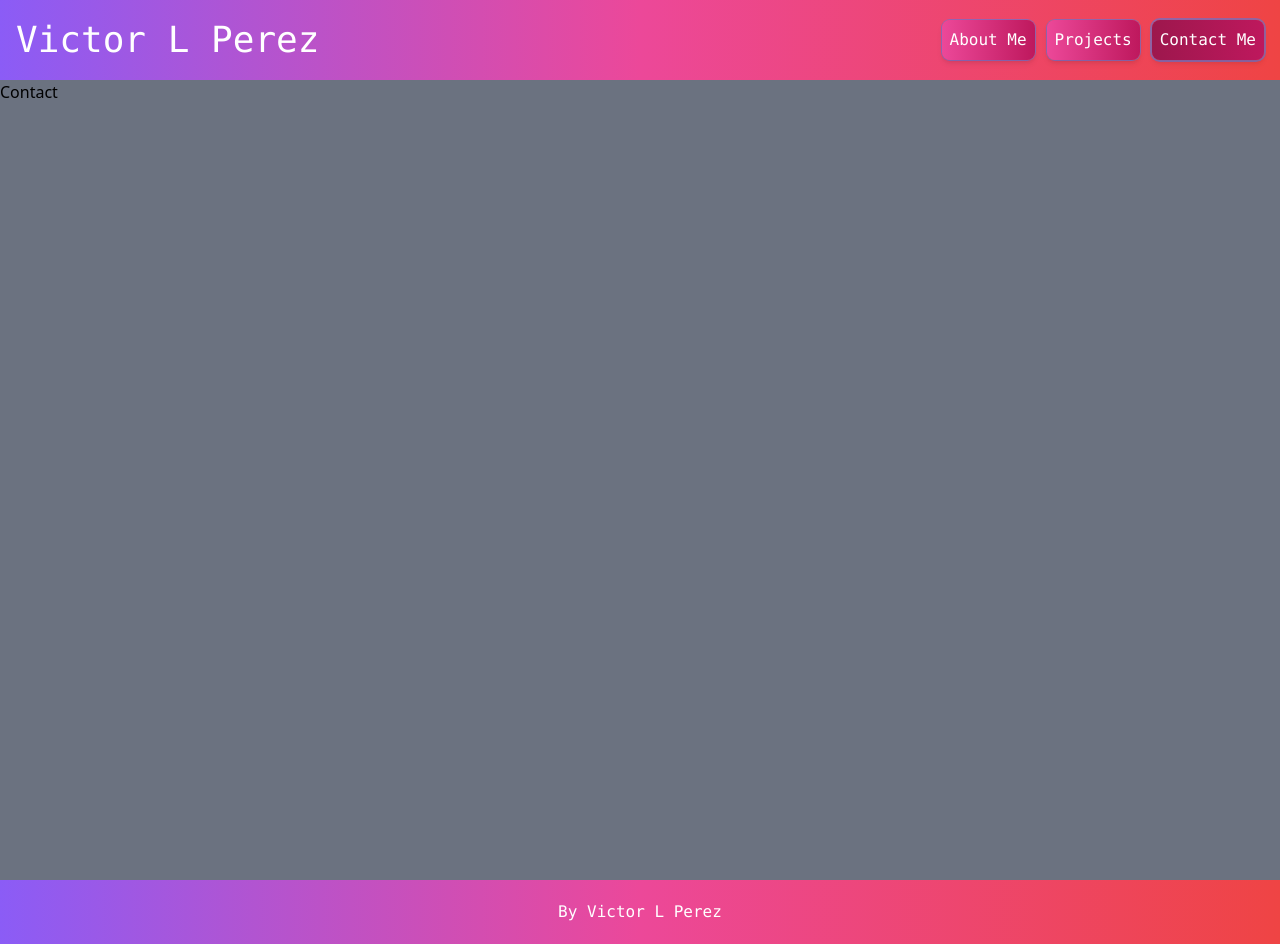
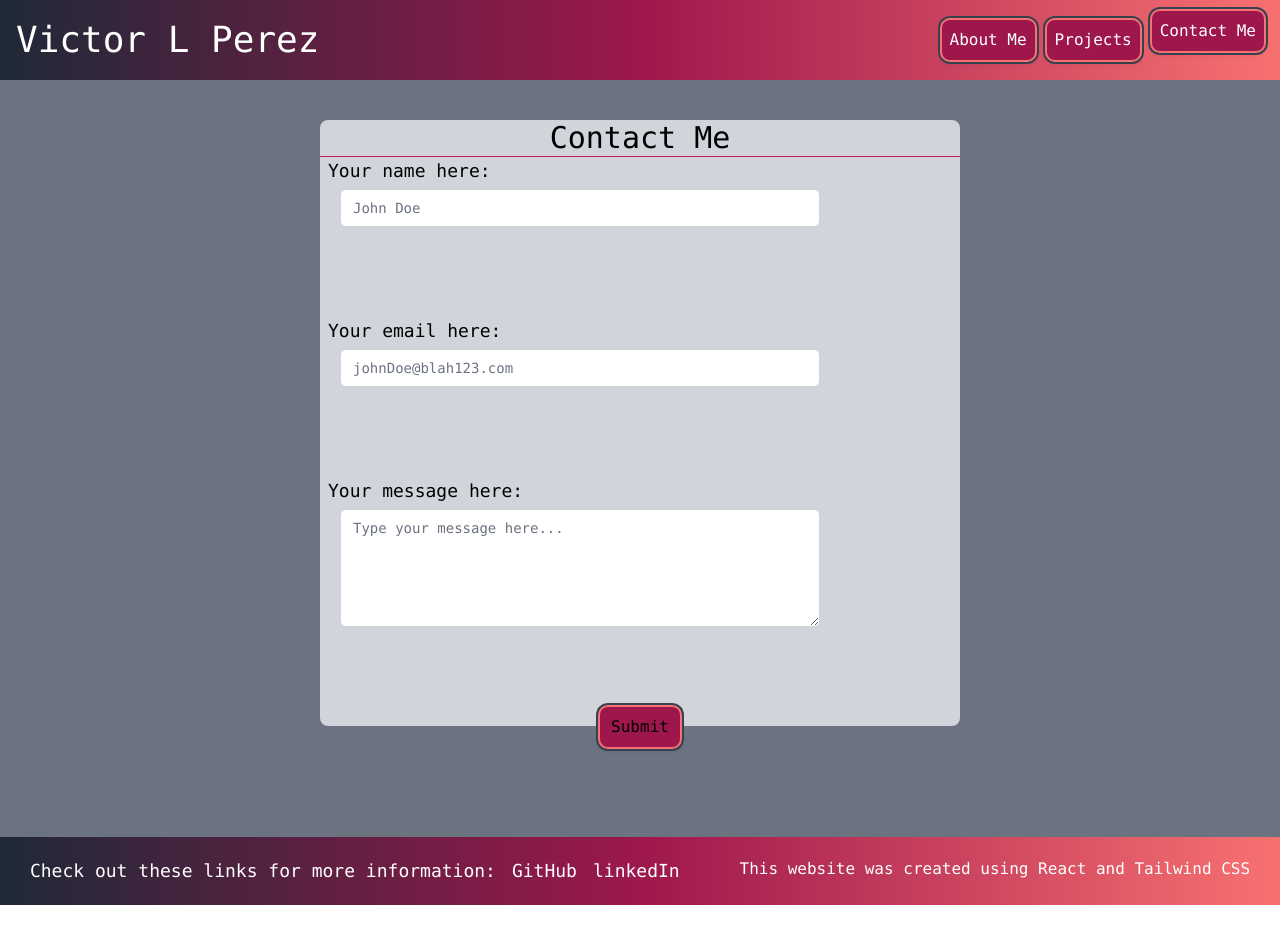
Before and after one commit to Zunaty/reactfolio, a React (Create React App) app: page / in a window 1280 px wide. Both pictures are taken after a click on the button "Contact Me". After the commit the page ends 905 px from the top, so only its background shows below. Built offline with nearby package versions, Linux system fonts and the light colour scheme.

Commit message:
Updates to contact form, scroll bars, page layout for about, footer update

```diff
--- a/package.json
+++ b/package.json
@@ -4,6 +4,7 @@
   "private": true,
   "dependencies": {
     "@craco/craco": "^6.4.0",
+    "@tailwindcss/forms": "^0.3.4",
     "@testing-library/jest-dom": "^5.14.1",
     "@testing-library/react": "^11.2.7",
     "@testing-library/user-event": "^12.8.3",
--- a/src/App.js
+++ b/src/App.js
@@ -8,13 +8,13 @@ import Contact from './components/Contact';
 import Footer from './components/Footer'
 
 function App() {
-  const [aboutSelect, setAboutSelect] = useState(false);
+  const [aboutSelect, setAboutSelect] = useState(true);
   const [projectsSelect, setProjectsSelect] = useState(false);
   const [contactSelect, setContactSelect] = useState(false);
 
   return (
-    <div className="flex flex-col h-screen">
-      <header className="h-30">
+    <div className="flex flex-col h-screen font-mono">
+      <header className="h-20">
         <Nav
           aboutSelect={aboutSelect}
           setAboutSelect={setAboutSelect}
@@ -26,7 +26,7 @@ function App() {
         </Nav>
       </header>
 
-      <main className="bg-gray-500 mb-auto">
+      <main className="bg-gray-500 h-full">
         {projectsSelect ? (
           <Projects></Projects>
         ) : contactSelect ?(
@@ -36,7 +36,7 @@ function App() {
         )}
       </main>
 
-      <footer className="h-10">
+      <footer className="h-20 self-end w-screen">
         <Footer></Footer>
       </footer>
     </div>
--- a/src/components/About/index.js
+++ b/src/components/About/index.js
@@ -3,13 +3,14 @@ import selfPic from '../../assets/images/self.jpg'
 
 function About() {
     return (
-        <div className="container mx-auto grid grid-cols-3 gap-5 h-screen my-5">
-            <div className="container">
-                <img src={selfPic} className="rounded-lg" alt="Victor Perez"></img>
+        <div className="container mx-auto grid grid-cols-3 gap-5 h-full mt-5 mt-10 mb-15 font-mono sm:overflow-hidden">
+            <div className="container row-span-2 h-2/3 max-h-96">
+                <img src={selfPic} className="rounded-lg max-h-96 ml-auto" alt="Victor Perez"></img>
             </div>
 
-            <div className="">
-                <p>
+            <div className="rounded-lg bg-gray-300 my-max col-span-2 divide-y divide-pink-700 h-full max-w-lg max-h-96">
+                <p className="text-3xl text-center">About Me</p>
+                <p className="m-3">
                     I've done a little bit of everything. I learned to fly single engine airplanes, coded with Java in college, and
                     worked almost every position in a restaurant. And there is still much to learn and do. Most recently picking up Quality
                     Assurance Software skills and Full-Stack Web Development for my toolkit.
@@ -23,13 +24,21 @@ function About() {
                 </p>
             </div>
 
-            <div>
-                <ul>
+            <div className="rounded-lg bg-gray-300 col-span-2 overflow-y-auto max-h-72 divide-y divide-pink-700 max-w-lg mb-20">
+                <p className="text-3xl text-center">Skills & Technologies</p>
+                <ul className="m-3 text-lg">
                     <li>Javascript</li>
                     <li>HTML</li>
                     <li>CSS</li>
                     <li>CSS Frameworks</li>
                     <li>API Manipulation</li>
+                    <li>SQL</li>
+                    <li>NoSQL (Mongo)</li>
+                    <li>GitHub</li>
+                    <li>Selenium</li>
+                    <li>Nightwatch.js</li>
+                    <li>React.js</li>
+                    <li>Node.js</li>
                     <li>Manual Testing (QA)</li>
                     <li>Automated Testing (QA)</li>
                     <li>Nightwatch.js</li>
--- a/src/components/Contact/index.js
+++ b/src/components/Contact/index.js
@@ -2,8 +2,68 @@ import React from 'react';
 
 function Contact() {
     return (
-        <div className="h-screen">
-            Contact
+        <div className="container grid grid-cols-1 h-full w-1/2 mx-auto my-10 font-mono">
+            <div className="rounded-lg bg-gray-300 h-4/5 divide-y divide-pink-700">
+                <p className="text-3xl text-center">Contact Me</p>
+                <form action="#" method="POST">
+                    <div className="grid grid-rows-4 grid-flow-row">
+                        {/* Getting Users full name */}
+                        <div className="h-10">
+                            <label className="text-lg font-medium m-2">
+                                Your name here:
+                            </label>
+                            <div className="mt-1 rounded-md">
+                                <input
+                                    type="text"
+                                    name="fullName"
+                                    id="fullName"
+                                    className="focus:ring-gray-800 focus:border-gray-800 w-3/4 ml-5 sm:text-sm border-gray-300 rounded-md"
+                                    placeholder="John Doe"
+                                />
+                            </div>
+                        </div>
+
+                        {/* Getting Users email */}
+                        <div className="h-10">
+                            <label className="text-lg font-medium m-2">
+                                Your email here:
+                            </label>
+                            <div className="mt-1 rounded-md">
+                                <input
+                                    type="text"
+                                    name="email"
+                                    id="email"
+                                    className="focus:ring-gray-800 focus:border-gray-800 w-3/4 ml-5 sm:text-sm border-gray-300 rounded-md"
+                                    placeholder="johnDoe@blah123.com"
+                                />
+                            </div>
+                        </div>
+
+                        {/* Getting Users message */}
+                        <div className="h-40">
+                            <label className="text-lg font-medium m-2">
+                                Your message here:
+                            </label>
+                            <div className="mt-1 rounded-md">
+                                <textarea
+                                    type="textarea"
+                                    name="message"
+                                    id="message"
+                                    rows="5"
+                                    cols="40"
+                                    className="focus:ring-gray-800 focus:border-gray-800 w-3/4 ml-5 sm:text-sm border-gray-300 rounded-md"
+                                    placeholder="Type your message here..."
+                                />
+                            </div>
+                        </div>
+
+                        {/* Submiting information */}
+                        <div className="place-self-center">
+                            <button className="rounded-lg ring-2 ring-gray-700 ring-offset-2 ring-offset-red-400 bg-pink-800 hover:bg-gray-800 hover:text-white shadow-md p-2 mt-5 w-20">Submit</button>
+                        </div>
+                    </div>
+                </form>
+            </div>
         </div>
     );
 };
--- a/src/components/Footer/index.js
+++ b/src/components/Footer/index.js
@@ -2,9 +2,14 @@ import React from 'react';
 
 function Footer() {
     return (
-        <div className="bg-gradient-to-r from-purple-500 via-pink-500 to-red-500 flex flex-row text-white font-mono">
-            <div className="m-auto text-md my-5">
-                By Victor L Perez
+        <div className="bg-gradient-to-r from-gray-800 via-pink-800 to-red-400 flex flex-row flex-wrap text-white font-mono">
+            <div className="m-auto text-lg my-5 flex space-x-4">
+                <p>Check out these links for more information:</p>
+                <a href="https://github.com/Zunaty" className="hover:text-purple-800 transition duration-500 ease-in-out transform hover:-translate-y-1 hover:scale-110">GitHub</a>
+                <a href="https://www.linkedin.com/in/victorlperez/" className="hover:text-purple-800 transition duration-500 ease-in-out transform hover:-translate-y-1 hover:scale-110">linkedIn</a>
+            </div>
+            <div className="m-auto text-md my-5 space-x-4 flex">
+                <p>This website was created using React and Tailwind CSS</p>
             </div>
         </div>
     );
--- a/src/components/Nav/index.js
+++ b/src/components/Nav/index.js
@@ -11,7 +11,7 @@ function Nav(props) {
     } = props;
 
     return (
-        <div className="bg-gradient-to-r from-purple-500 via-pink-500 to-red-500 flex flex-row text-white font-mono">
+        <div className="bg-gradient-to-r from-gray-800 via-pink-800 to-red-400 flex flex-row text-white font-mono shadow-2xl">
             <div className="order-first my-5 mx-4 text-4xl">
                 <a href="/">
                     Victor L Perez
@@ -19,13 +19,13 @@ function Nav(props) {
             </div>
 
             <div className="order-last justify-self-end space-x-3 ml-auto my-5 mr-4">
-                <button className={`rounded-lg ring-1 ${aboutSelect && 'ring-2 bg-gradient-to-r from-pink-800 to-pink-500'} bg-gradient-to-r from-pink-500 to-pink-700 p-2 shadow-md`}
+                <button className={`rounded-lg ring-2 ring-gray-700 ring-offset-2 ring-offset-red-400 ${aboutSelect && 'ring-2 animate-bounce'} bg-pink-800 hover:bg-gray-800 shadow-md p-2`}
                     onClick={() => {setAboutSelect(true); setProjectsSelect(false); setContactSelect(false)}}
                 >About Me</button>
-                <button className={`rounded-lg ring-1 ${projectsSelect && 'ring-2 bg-gradient-to-r from-pink-800 to-pink-500'} bg-gradient-to-r from-pink-500 to-pink-700 p-2 shadow-md`}
+                <button className={`rounded-lg ring-2 ring-gray-700 ring-offset-2 ring-offset-red-400 ${projectsSelect && 'ring-2 animate-bounce'} bg-pink-800 hover:bg-gray-800 shadow-md p-2`}
                     onClick={() => {setAboutSelect(false); setProjectsSelect(true); setContactSelect(false)}}
                 >Projects</button>
-                <button className={`rounded-lg ring-1 ${contactSelect && 'ring-2 bg-gradient-to-r from-pink-800 to-pink-500'} bg-gradient-to-r from-pink-500 to-pink-700 p-2 shadow-md`}
+                <button className={`rounded-lg ring-2 ring-gray-700 ring-offset-2 ring-offset-red-400 ${contactSelect && 'ring-2 animate-bounce'} bg-pink-800 hover:bg-gray-800 shadow-md p-2`}
                     onClick={() => {setAboutSelect(false); setProjectsSelect(false); setContactSelect(true)}}
                 >Contact Me</button>
             </div>
--- a/src/index.css
+++ b/src/index.css
@@ -1,3 +1,33 @@
 @tailwind base;
 @tailwind components;
 @tailwind utilities;
+
+/* width */
+::-webkit-scrollbar {
+    width: 12px;
+}
+
+/* Track */
+::-webkit-scrollbar-track {
+    background: #f1f1f1;
+    border-radius: 10px;
+}
+
+/* Handle */
+::-webkit-scrollbar-thumb {
+    background: gray;
+    border-radius: 10px;
+}
+
+/* Handle on hover */
+::-webkit-scrollbar-thumb:hover {
+    background: rgb(75, 75, 75);
+}
+
+div::-webkit-scrollbar-track-piece {
+    border-radius: 10px;
+}
+
+::-webkit-scrollbar-track-piece {
+    background: lightgray;
+}
--- a/tailwind.config.js
+++ b/tailwind.config.js
@@ -5,7 +5,12 @@ module.exports = {
     extend: {},
   },
   variants: {
-    extend: {},
+    extend: {
+      backgroundColor: ['hover'],
+      background: ['hover']
+    },
   },
-  plugins: [],
+  plugins: [
+    require('@tailwindcss/forms'),
+  ],
 }
```
Also changed, not shown: 1 other file (tests, documents, lock files or other folders).
